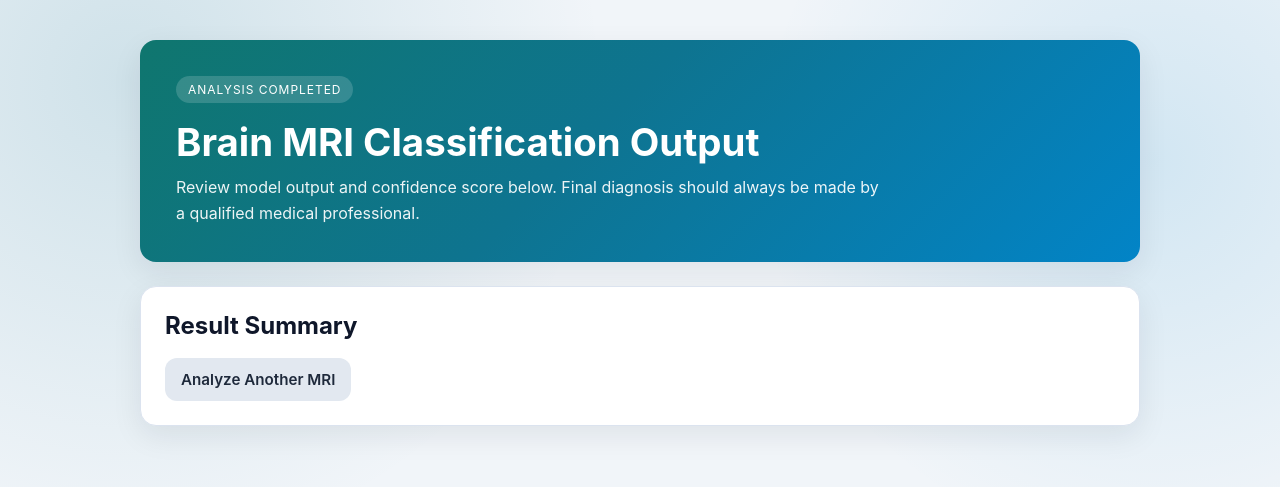
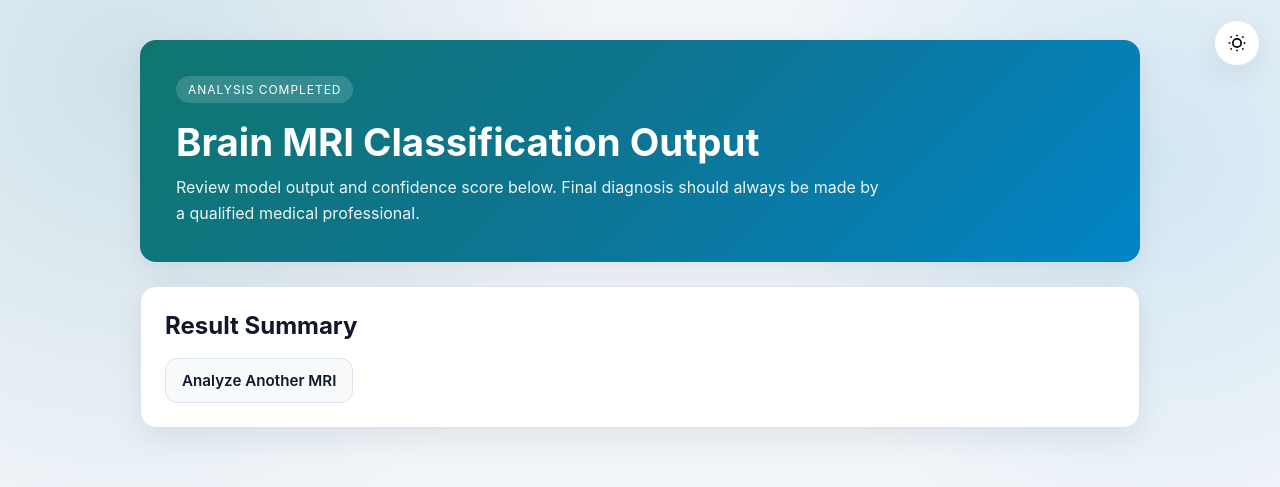
Before and after one commit to g-aniketh/Brain_Tumor_Detection, a Flask app: template templates/result.html in a window 1280 px wide. Shown: the top 487 px of the page. Run offline with Flask 3, Linux system fonts and the light colour scheme; the template is opened without the code that fills it, so the values that code supplies are empty; parts of the project's set-up code (start-up, migrations or seed data) failed here and were passed over.

Commit message:
dark mode added

```diff
--- a/static/styles.css
+++ b/static/styles.css
@@ -35,6 +51,24 @@ body {
     var(--bg);
   color: var(--text-main);
   min-height: 100vh;
+  transition:
+    background 350ms ease,
+    color 350ms ease;
+}
+
+[data-theme="dark"] body {
+  background:
+    radial-gradient(
+      circle at 10% 10%,
+      rgba(20, 184, 166, 0.1),
+      transparent 35%
+    ),
+    radial-gradient(
+      circle at 90% 20%,
+      rgba(56, 189, 248, 0.08),
+      transparent 30%
+    ),
+    var(--bg);
 }
 
 .page-shell {
@@ -91,7 +125,8 @@ body {
   transition:
     transform 220ms ease,
     box-shadow 220ms ease,
-    border-color 220ms ease;
+    border-color 220ms ease,
+    background 350ms ease;
   animation: fade-up 0.65s ease-out;
 }
 
@@ -196,16 +233,22 @@ body {
 }
 
 .btn-secondary {
-  background: #e2e8f0;
-  color: #1e293b;
+  background: var(--panel-muted);
+  color: var(--text-main);
+  border: 1px solid var(--border);
   text-decoration: none;
   display: inline-flex;
   align-items: center;
   justify-content: center;
+  transition:
+    background 200ms ease,
+    border-color 200ms ease,
+    transform 160ms ease;
 }
 
 .btn-secondary:hover {
-  background: #cfd9e5;
+  background: var(--border);
+  transform: translateY(-1px);
 }
 
 .result-title {
@@ -258,6 +301,40 @@ body {
 
 .actions {
   margin-top: 18px;
+}
+
+.theme-toggle {
+  position: fixed;
+  top: 20px;
+  right: 20px;
+  z-index: 200;
+  background: var(--panel);
+  border: 1px solid var(--border);
+  border-radius: 999px;
+  width: 46px;
+  height: 46px;
+  display: flex;
+  align-items: center;
+  justify-content: center;
+  cursor: pointer;
+  box-shadow: var(--shadow);
+  transition:
+    background 250ms ease,
+    border-color 250ms ease,
+    transform 200ms ease,
+    box-shadow 200ms ease;
+  padding: 0;
+}
+
+.theme-toggle:hover {
+  transform: scale(1.1);
+  box-shadow: 0 6px 20px rgba(0, 0, 0, 0.18);
+}
+
+.theme-toggle svg {
+  width: 20px;
+  height: 20px;
+  flex-shrink: 0;
 }
 
 @keyframes fade-up {
--- a/templates/result.html
+++ b/templates/result.html
@@ -6,9 +6,33 @@
   <meta name="viewport" content="width=device-width, initial-scale=1.0">
   <title>Prediction Result</title>
   <link rel="stylesheet" href="{{ url_for('static', filename='styles.css') }}">
+  <script>
+    (function () {
+      var t = localStorage.getItem('theme') || 'light';
+      document.documentElement.setAttribute('data-theme', t);
+    })();
+  </script>
 </head>
 
 <body>
+  <button class="theme-toggle" id="theme-toggle" aria-label="Toggle dark mode">
+    <svg id="icon-sun" xmlns="http://www.w3.org/2000/svg" fill="none" viewBox="0 0 24 24" stroke="currentColor"
+      stroke-width="2">
+      <circle cx="12" cy="12" r="5" />
+      <line x1="12" y1="2" x2="12" y2="4" />
+      <line x1="12" y1="20" x2="12" y2="22" />
+      <line x1="4.22" y1="4.22" x2="5.64" y2="5.64" />
+      <line x1="18.36" y1="18.36" x2="19.78" y2="19.78" />
+      <line x1="2" y1="12" x2="4" y2="12" />
+      <line x1="20" y1="12" x2="22" y2="12" />
+      <line x1="4.22" y1="19.78" x2="5.64" y2="18.36" />
+      <line x1="18.36" y1="5.64" x2="19.78" y2="4.22" />
+    </svg>
+    <svg id="icon-moon" xmlns="http://www.w3.org/2000/svg" fill="none" viewBox="0 0 24 24" stroke="currentColor"
+      stroke-width="2" style="display:none">
+      <path d="M21 12.79A9 9 0 1 1 11.21 3a7 7 0 0 0 9.79 9.79z" />
+    </svg>
+  </button>
   <main class="page-shell">
     <section class="hero">
       <span class="hero__badge">Analysis Completed</span>
@@ -42,6 +66,28 @@
       </div>
     </section>
   </main>
+
+  <script>
+    (function () {
+      var root = document.documentElement;
+      var btn = document.getElementById('theme-toggle');
+      var sun = document.getElementById('icon-sun');
+      var moon = document.getElementById('icon-moon');
+
+      function applyTheme(theme) {
+        root.setAttribute('data-theme', theme);
+        localStorage.setItem('theme', theme);
+        sun.style.display = theme === 'dark' ? 'none' : 'block';
+        moon.style.display = theme === 'dark' ? 'block' : 'none';
+      }
+
+      applyTheme(localStorage.getItem('theme') || 'light');
+
+      btn.addEventListener('click', function () {
+        applyTheme(root.getAttribute('data-theme') === 'dark' ? 'light' : 'dark');
+      });
+    })();
+  </script>
 </body>
 
 </html>
```
Also changed, not shown: other parts of static/styles.css (+25 -7 lines), templates/home.html (+46 -0 lines), global_packages.txt (deleted), 3 other files.
